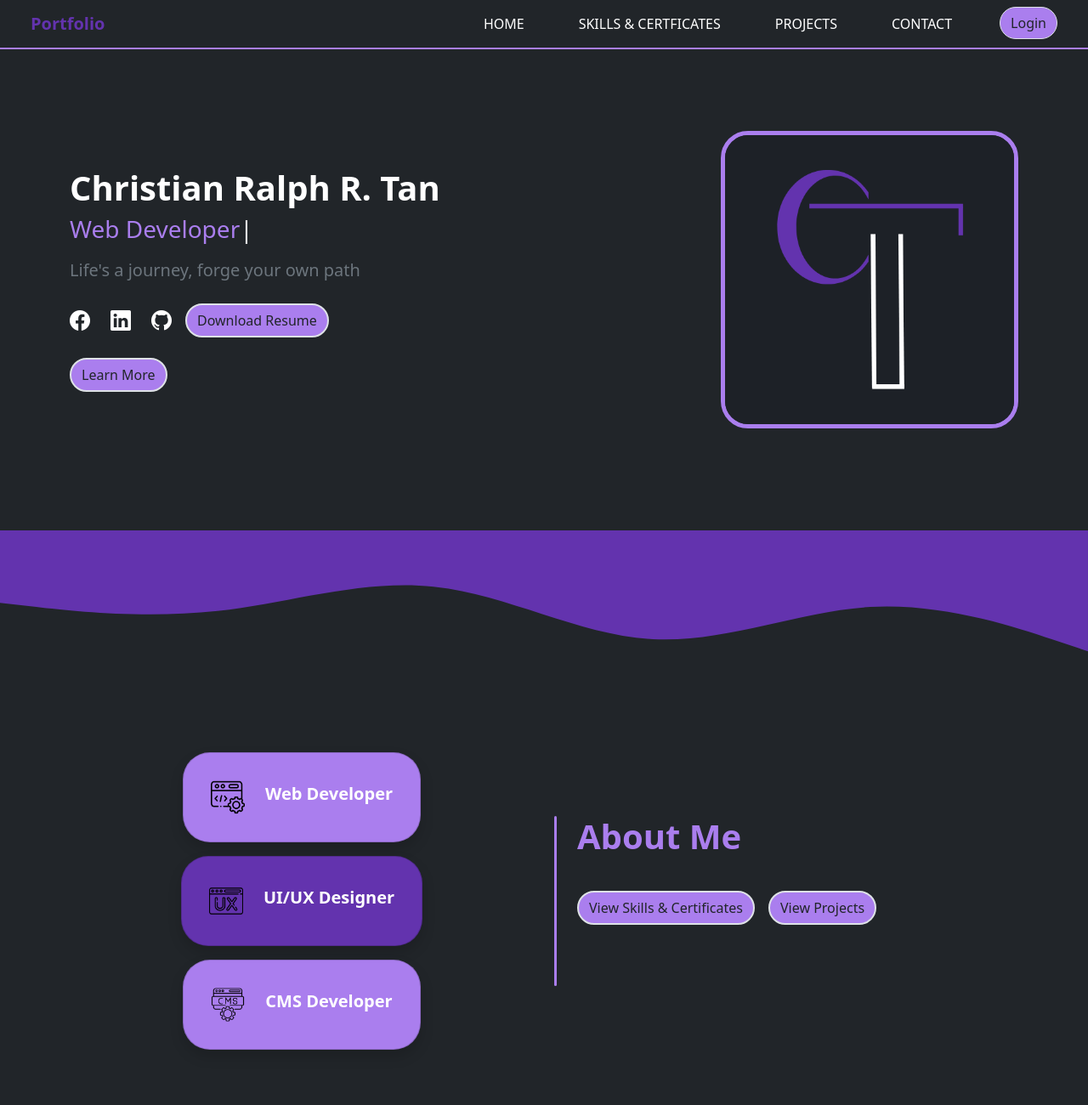
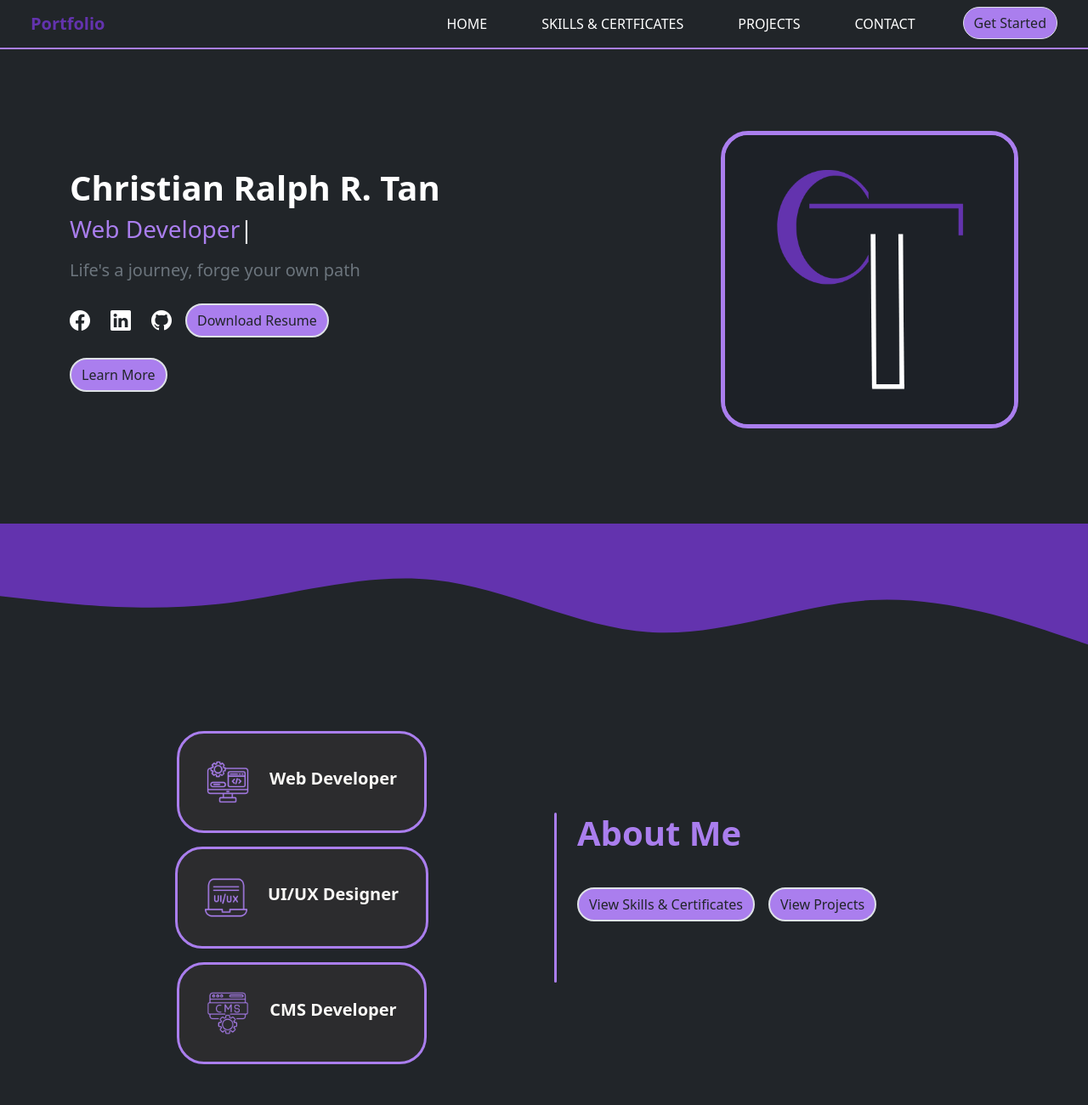
Before and after one commit to Chrischan-Chu/personal-portfolio, a PHP site: page /christian/home.php in a window 1280 px wide. Shown: the whole page at 85% size. Before the commit the page ends 1235 px from the top, so only its background shows below. Run offline with PHP 8.4, Linux system fonts and the light colour scheme; data that the repository does not hold is empty; style sheets or scripts are compiled from the project's sources; some libraries are stand-ins or nearby versions.

Commit message:
Final Design

```diff
--- a/src/backend/activate-account.php
+++ b/src/backend/activate-account.php
@@ -80,7 +80,7 @@ $stmt->execute();
       <img src="../images/confetti.png"
            alt="Congratulations!"
            class="img-fluid mb-4"
-           style="max-width:250px; filter: drop-shadow(0 0 10px #000);">
+           style="max-width:250px; filter: drop-shadow(0 0 5px #000);">
 
       <!-- Title -->
       <h2 class="fw-bold mb-3" style="color: #aa7eee;">
@@ -94,7 +94,7 @@ $stmt->execute();
       </p>
 
       <!-- Button -->
-      <a href="login.php"
+      <a href="../login.php"
          class="btn border border-2 rounded-5 px-3 py-2"
          style="background-color: #aa7eee;"
         onmouseover="this.style.backgroundColor='#6333ae';"
--- a/src/home.php
+++ b/src/home.php
@@ -23,11 +23,27 @@
     <section class="container d-flex flex-column flex-md-row justify-content-between align-items-center py-5 my-5 text-center text-md-start">
   <!-- Left Column -->
   <div class="mb-4 mb-md-0">
-    <h1 class="fw-bold fs-1">
+     <!-- Tablet (md only) -->
+  <h2 class="fw-bold d-none d-md-block d-lg-none">
+    <span>Christian Ralph R. Tan</span>
+  </h2>
+  <h4 class="d-none d-md-block d-lg-none">
+    <span class="auto-type-tablet" style="color:#aa7eee;"></span>
+  </h4>
+  <p class="text-secondary mt-3 fs-6 d-none d-md-block d-lg-none">
+    Life's a journey, forge your own path
+  </p>
+
+  <!-- Mobile + Desktop -->
+  <h1 class="fw-bold d-block d-md-none d-lg-block">
     <span>Christian Ralph R. Tan</span>
   </h1>
-    <h3><span class="auto-type" style="color:#aa7eee;"></span></h3>
-    <p class="text-secondary mt-3 fs-5">Life's a journey, forge your own path</p>
+  <h3 class="d-block d-md-none d-lg-block">
+    <span class="auto-type-desktop" style="color:#aa7eee;"></span>
+  </h3>
+  <p class="text-secondary mt-3 fs-5 d-block d-md-none d-lg-block">
+    Life's a journey, forge your own path
+  </p>
 
     <!-- Socials -->
     <div class="social-icons d-flex flex-column flex-md-row align-items-center
@@ -68,24 +84,26 @@
     onmouseover="this.style.borderColor='#6333ae'; this.style.boxShadow='0 0 25px rgba(0,0,0,0.7)';"
     onmouseout="this.style.borderColor='#aa7eee'; this.style.boxShadow='none';">
 
-  <img src="images/logo.png" width="250" height="250" alt="Logo"
-    class="rounded-5 d-lg-none mt-5"
+ <img src="images/logo.png" width="280" height="280" alt="Logo"
+    class="rounded-5 d-lg-none mt-5 mt-md-0"
     style="border: 5px solid #aa7eee; transition: all 0.3s ease;"
-    onmouseover="this.style.borderColor='#6333ae'; this.style.boxShadow='0 0 20px rgba(0,0,0,0.7)';"
+    onmouseover="this.style.borderColor='#6333ae'; this.style.boxShadow='0 0 25px rgba(0,0,0,0.7)';"
     onmouseout="this.style.borderColor='#aa7eee'; this.style.boxShadow='none';">
+
 </div>
-
 </section>
 
 
     <!-- Divider -->
-    <div class="d-none d-md-block pt-0 pt-md-4">
-      <svg class="w-100" viewBox="0 0 1440 240" xmlns="http://www.w3.org/2000/svg">
+
+    <div class="pt-lg-3 d-block d-md-none d-lg-block">
+      <svg viewBox="0 0 1440 220"xmlns="http://www.w3.org/2000/svg">
         <path fill="#6333ae" fill-opacity="1" d="M0,96L48,101.3C96,107,192,117,288,106.7C384,96,480,64,576,74.7C672,85,768,139,864,144C960,149,1056,107,1152,101.3C1248,96,1344,128,1392,144L1440,160L1440,0L1392,0C1344,0,1248,0,1152,0C1056,0,960,0,864,0C768,0,672,0,576,0C480,0,384,0,288,0C192,0,96,0,48,0L0,0Z"></path>
       </svg>
     </div>
-    <div class="d-block d-md-none">
-      <svg viewBox="0 0 1440 220"xmlns="http://www.w3.org/2000/svg">
+
+    <div class="pt-3 d-none d-lg-none d-md-block">
+      <svg viewBox="0 -30 1440 220"xmlns="http://www.w3.org/2000/svg">
         <path fill="#6333ae" fill-opacity="1" d="M0,96L48,101.3C96,107,192,117,288,106.7C384,96,480,64,576,74.7C672,85,768,139,864,144C960,149,1056,107,1152,101.3C1248,96,1344,128,1392,144L1440,160L1440,0L1392,0C1344,0,1248,0,1152,0C1056,0,960,0,864,0C768,0,672,0,576,0C480,0,384,0,288,0C192,0,96,0,48,0L0,0Z"></path>
       </svg>
     </div>
@@ -98,24 +116,35 @@
         <div class="col-lg-6 d-none d-lg-block">
           <div class="d-grid skill-grid gap-3">
             <!-- Web Developer Card -->
-            <div class="card skill-card shadow rounded-5 p-3 mx-auto" style="background-color: #aa7eee;">
+            <div class="card skill-card rounded-5 p-3 mx-auto"
+            style="background-color: #2c2c2e; border: 3px solid #aa7eee; transition: all 0.3s ease;"
+      onmouseover="this.style.borderColor='#6333ae'; this.style.boxShadow='0 0 13px #000000ff';"
+      onmouseout="this.style.borderColor='#aa7eee'; this.style.boxShadow='none';"
+            >
               <div class="card-body d-flex align-items-center gap-4">
-                <img src="images/webdeveloper.png" alt="Web Developer" width="40" />
-                <h5 class="fw-semibold">Web Developer</h5>
+                <img src="images/webdeveloper.png" alt="Web Developer" width="50" />
+                <h5 class="fw-semibold" style="color:#FAF9F6">Web Developer</h5>
               </div>
             </div>
             <!-- UI/UX Designer Card -->
-            <div class="card skill-card shadow rounded-5 p-3 mx-auto" style="background-color: #6333ae;">
+            <div class="card skill-card rounded-5 p-3 mx-auto"
+            style="background-color: #2c2c2e; border: 3px solid #aa7eee; transition: all 0.3s ease;"
+      onmouseover="this.style.borderColor='#6333ae'; this.style.boxShadow='0 0 13px #000000ff';"
+      onmouseout="this.style.borderColor='#aa7eee'; this.style.boxShadow='none';">
+
               <div class="card-body d-flex align-items-center gap-4">
-                <img src="images/uxdesigner.png" alt="UI/UX Designer" width="40" />
-                <h5 class="fw-semibold">UI/UX Designer</h5>
+                <img src="images/uidesigner.png" alt="UI/UX Designer" width="50" />
+                <h5 class="fw-semibold" style="color:#FAF9F6">UI/UX Designer</h5>
               </div>
             </div>
             <!-- CMS Developer Card -->
-            <div class="card skill-card shadow rounded-5 p-3 mx-auto" style="background-color: #aa7eee;">
+            <div class="card skill-card rounded-5 p-3 mx-auto"
+            style="background-color: #2c2c2e; border: 3px solid #aa7eee; transition: all 0.3s ease;"
+            onmouseover="this.style.borderColor='#6333ae'; this.style.boxShadow='0 0 13px #000000ff';"
+            onmouseout="this.style.borderColor='#aa7eee'; this.style.boxShadow='none';">
               <div class="card-body d-flex align-items-center gap-4">
-                <img src="images/cmsdeveloper.png" alt="CMS Developer" width="40" />
-                <h5 class="fw-semibold">CMS Developer</h5>
+                <img src="images/cmsdeveloper.png" alt="CMS Developer" width="50" />
+                <h5 class="fw-semibold" style="color:#FAF9F6">CMS Developer</h5>
               </div>
             </div>
           </div>
@@ -126,31 +155,37 @@
           <div class="row gx-3 gy-3 justify-content-center">
             <!-- Web Developer Card -->
             <div class="col-12 col-md-4 d-flex justify-content-center">
-              <div class="card skill-card shadow rounded-5 p-3 w-100"
-                style="background-color: #aa7eee; max-width: 250px;">
+              <div class="card skill-card rounded-5 p-3 w-100"
+                style="background-color: #2c2c2e; border: 3px solid #aa7eee; transition: all 0.3s ease;"
+      onmouseover="this.style.borderColor='#6333ae'; this.style.boxShadow='0 0 13px #000000ff';"
+      onmouseout="this.style.borderColor='#aa7eee'; this.style.boxShadow='none';">
                 <div class="card-body d-flex align-items-center gap-3 p-2">
-                  <img src="images/webdeveloper.png" alt="Web Developer" width="35" />
-                  <h6 class="fw-semibold mb-0">Web Developer</h6>
+                  <img src="images/webdeveloper.png" alt="Web Developer" width="50" />
+                  <h6 class="fw-semibold mb-0" style="color:#FAF9F6">Web Developer</h6>
                 </div>
               </div>
             </div>
             <!-- UI/UX Designer Card -->
             <div class="col-12 col-md-4 d-flex justify-content-center">
-              <div class="card skill-card shadow rounded-5 p-3 w-100"
-                style="background-color: #6333ae; max-width: 250px;">
+              <div class="card skill-card rounded-5 p-3 w-100"
+                style="background-color: #2c2c2e; border: 3px solid #aa7eee; transition: all 0.3s ease;"
+      onmouseover="this.style.borderColor='#6333ae'; this.style.boxShadow='0 0 13px #000000ff';"
+      onmouseout="this.style.borderColor='#aa7eee'; this.style.boxShadow='none';">
                 <div class="card-body d-flex align-items-center gap-3 p-2">
-                  <img src="images/uxdesigner.png" alt="UI/UX Designer" width="35" />
-                  <h6 class="fw-semibold mb-0">UI/UX Designer</h6>
+                  <img src="images/uidesigner.png" alt="UI/UX Designer" width="50" />
+                  <h6 class="fw-semibold mb-0" style="color:#FAF9F6">UI/UX Designer</h6>
                 </div>
               </div>
             </div>
             <!-- CMS Developer Card -->
             <div class="col-12 col-md-4 d-flex justify-content-center">
-              <div class="card skill-card shadow rounded-5 p-3 w-100"
-                style="background-color: #aa7eee; max-width: 250px;">
+              <div class="card skill-card rounded-5 p-3 w-100"
+                style="background-color: #2c2c2e; border: 3px solid #aa7eee; transition: all 0.3s ease;"
+      onmouseover="this.style.borderColor='#6333ae'; this.style.boxShadow='0 0 13px #000000ff';"
+      onmouseout="this.style.borderColor='#aa7eee'; this.style.boxShadow='none';">
                 <div class="card-body d-flex align-items-center gap-3 p-2">
-                  <img src="images/cmsdeveloper.png" alt="CMS Developer" width="35" />
-                  <h6 class="fw-semibold mb-0">CMS Developer</h6>
+                  <img src="images/cmsdeveloper.png" alt="CMS Developer" width="50" />
+                  <h6 class="fw-semibold mb-0" style="color:#FAF9F6">CMS Developer</h6>
                 </div>
               </div>
             </div>
--- a/src/login.php
+++ b/src/login.php
@@ -19,9 +19,9 @@
 
 <body class="bg-dark text-white">
   <div class="container d-flex align-items-center justify-content-center min-vh-100">
-    <div class="row shadow rounded-4 w-100 rounded-5"
+    <div class="row rounded-4 w-100 rounded-5"
       style="max-width: 900px; background-color: #2c2c2e; border: 3px solid #aa7eee; transition: all 0.3s ease;"
-      onmouseover="this.style.borderColor='#6333ae'; this.style.boxShadow='0 0 20px #6333ae';"
+      onmouseover="this.style.borderColor='#6333ae'; this.style.boxShadow='0 0 25px #000000ff';"
       onmouseout="this.style.borderColor='#aa7eee'; this.style.boxShadow='none';">
 
       <!-- Left: Login Form -->
@@ -59,7 +59,7 @@
       <div class="col-md-6 d-none d-md-flex align-items-center justify-content-center p-4">
         <img src="images/logo-transparent.png" alt="Login Image"
             class="img-fluid rounded-4"
-            style="max-height: 300px; object-fit: contain;">
+            style="max-height: 300px; object-fit: contain; filter: drop-shadow(0 0 5px #000);">
       </div>
     </div>
   </div>
--- a/src/nav.php
+++ b/src/nav.php
@@ -107,7 +107,7 @@
                 style="background-color: #aa7eee;"
                 onmouseover="this.style.backgroundColor=\'#6333ae\';"
                 onmouseout="this.style.backgroundColor=\'#aa7eee\';">
-                Login
+                Get Started
               </a>
             </div>';
 
@@ -117,7 +117,7 @@
               style="background-color: #aa7eee;"
               onmouseover="this.style.backgroundColor=\'#6333ae\';"
               onmouseout="this.style.backgroundColor=\'#aa7eee\';">
-              Login
+              Get Started
             </a>';
   }
             ?>
--- a/src/register.php
+++ b/src/register.php
@@ -17,9 +17,9 @@
 
 <body class="bg-dark text-white">
   <div class="container d-flex align-items-center justify-content-center min-vh-100">
-    <div class="row shadow rounded-4 w-100 rounded-5"
+    <div class="row rounded-4 w-100 rounded-5"
       style="max-width: 900px; background-color: #2c2c2e; border: 3px solid #aa7eee; transition: all 0.3s ease;"
-      onmouseover="this.style.borderColor='#6333ae'; this.style.boxShadow='0 0 20px #6333ae';"
+      onmouseover="this.style.borderColor='#6333ae'; this.style.boxShadow='0 0 25px #000000ff';"
       onmouseout="this.style.borderColor='#aa7eee'; this.style.boxShadow='none';">
 
       <!-- Left: Registration Form -->
@@ -65,7 +65,7 @@
       <div class="col-md-6 d-none d-md-flex align-items-center justify-content-center p-4">
         <img src="images/logo-transparent.png" alt="Register Image"
              class="img-fluid rounded-4"
-             style="max-height: 300px; object-fit: contain;">
+             style="max-height: 300px; object-fit: contain; filter: drop-shadow(0 0 5px #000);">
       </div>
     </div>
   </div>
```
Also changed, not shown: src/js/script.js (+8 -1 lines), src/successful_signup.php (+2 -5 lines), src/images/cmsdeveloper.png, src/images/uidesigner.png (added), src/images/uxdesigner.png (deleted), src/images/webdeveloper.png, src/styles/main.scss (line endings or trailing spaces). Lines whose indentation alone changed are shown as unchanged.
